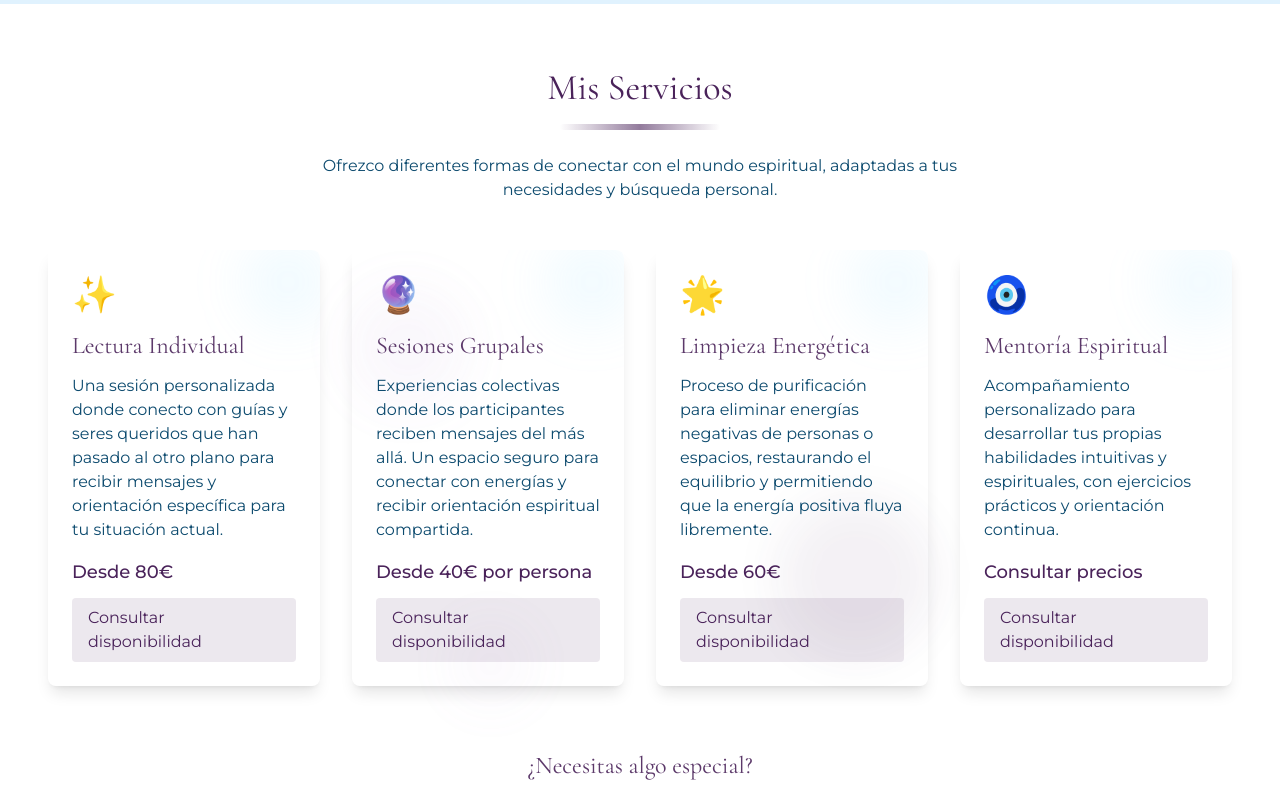
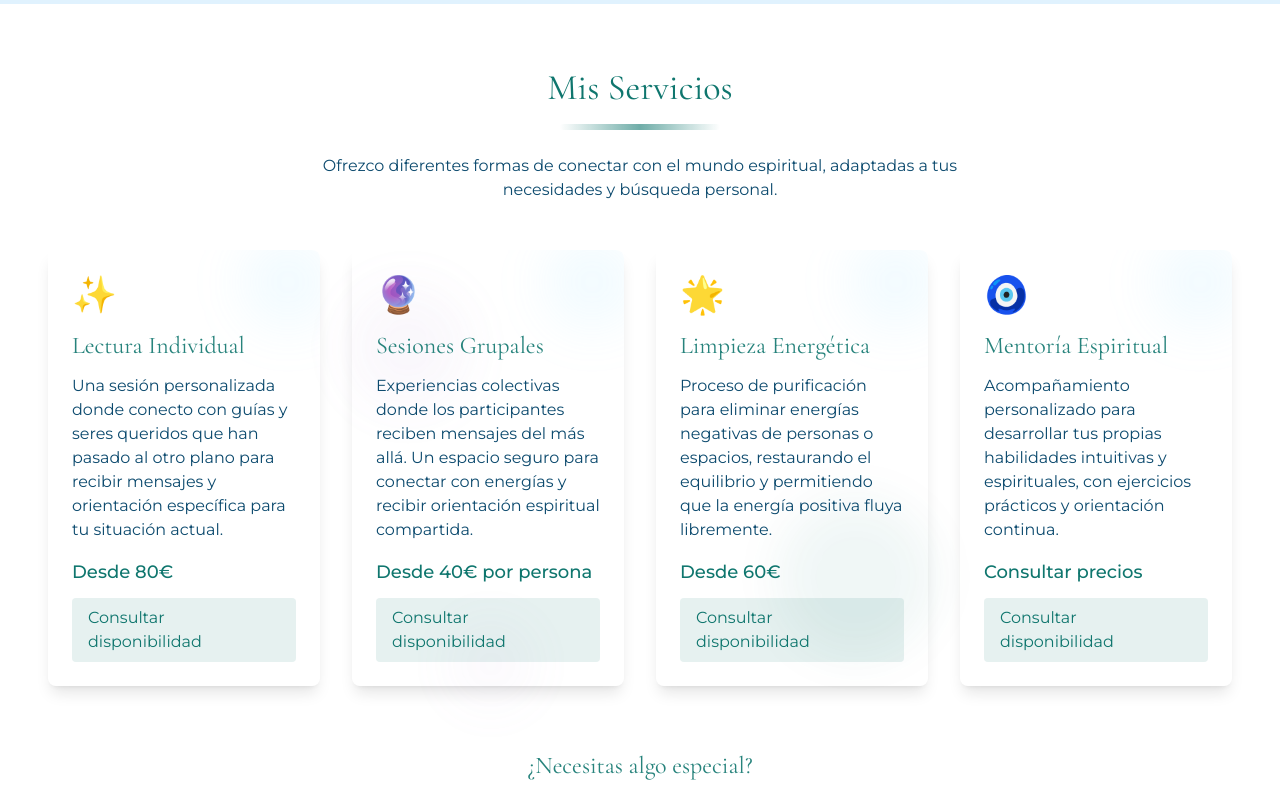
Before and after one commit to JosoDevOps/Patry-Esencia, a React (Vite) app: page / in a window 1280 px wide. Shown: the part 860-1660 px from the top of the page. Built offline with nearby package versions, Linux system fonts and the light colour scheme.

Commit message:
nuevo color

```diff
--- a/tailwind.config.js
+++ b/tailwind.config.js
@@ -22,7 +22,7 @@ export default {
         // Alias de uso directo
         primary: '#0284c7',
         accent: '#14b8a6',
-        secondary: '#4a235a',
+        secondary: '#0f766e', // un turquesa oscuro (más místico)
         'light-blue': '#7dd3fc',
         'soft-turquoise': '#e0f2fe',
         'light-bg': '#f0f9ff',
```
